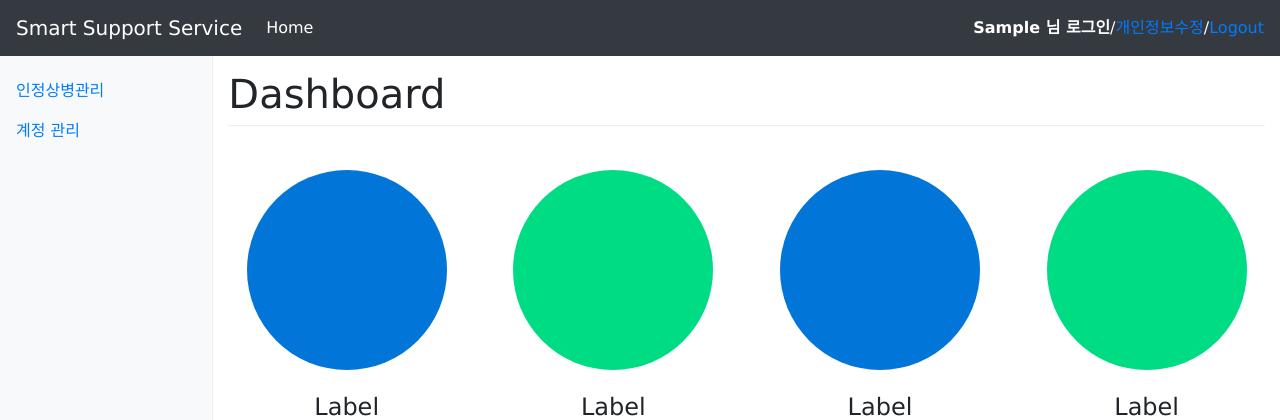
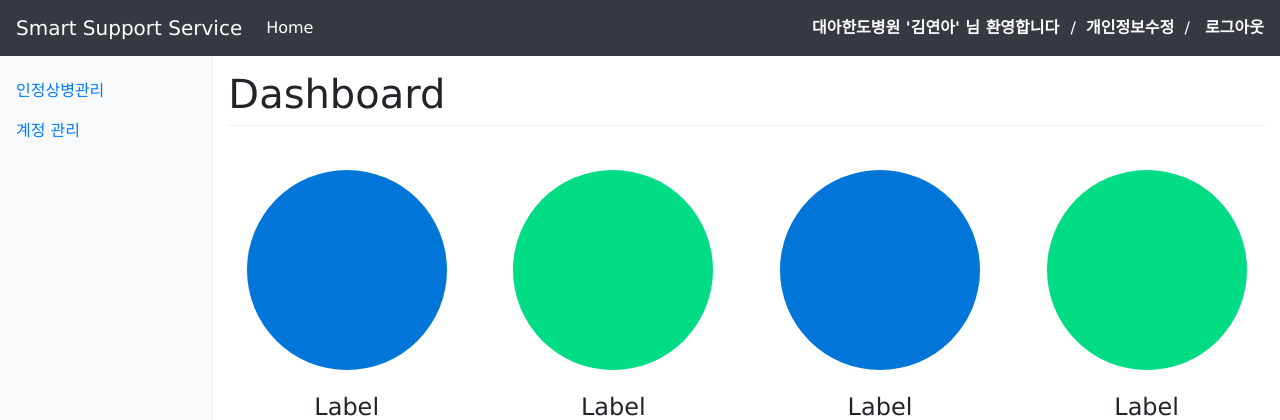
Before and after one commit to sy2399/PrescriptionCare, a Django app: page /matchings/ in a window 1280 px wide. Shown: the top 420 px of the page. Run offline with Django 3.2, Linux system fonts and the light colour scheme; the visitor is signed in with stand-in values (Sample User, id 1); data that the repository does not hold is empty; parts of the project's set-up code (start-up, migrations or seed data) failed here and were passed over; some libraries are stand-ins or nearby versions.

Commit message:
header 로그인정보

```diff
--- a/templates/base.html
+++ b/templates/base.html
@@ -43,9 +43,10 @@
 			<h6 id="header" class="nav navbar-nav navbar-right">
 
 				{% if user.is_active %}
-				<strong>{% firstof user.get_short_name user.get_username %} 님 로그인</strong> /
-				<a href="{% url 'password_change' %}">개인정보수정</a> /
-				<a href="{% url 'logout'%}">Logout</a>
+				<!--<strong>{% firstof user.get_short_name user.get_username %} 님 로그인</strong> /-->
+				<strong> 대아한도병원 '김연아' 님 환영합니다&nbsp;&nbsp;</strong> /&nbsp;&nbsp;
+				<strong><a style = "color:white" href="{% url 'password_change' %}">개인정보수정</a></strong> &nbsp; / &nbsp;&nbsp;
+				<strong><a style = "color:white" href="{% url 'logout'%}">로그아웃</a></strong>
 				{% endif %}
 			</h6>
 		</div>
```
